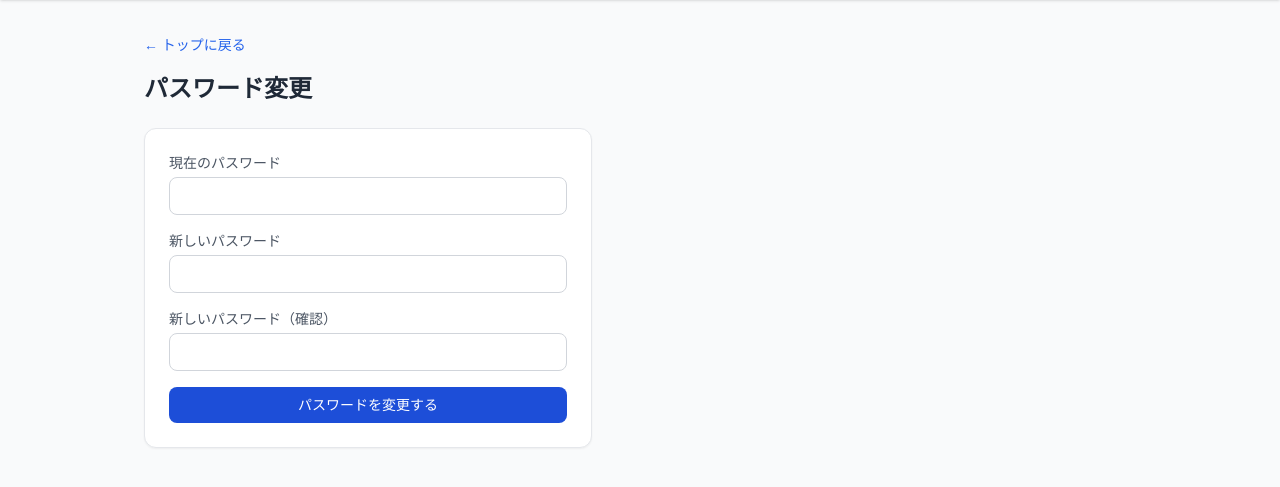
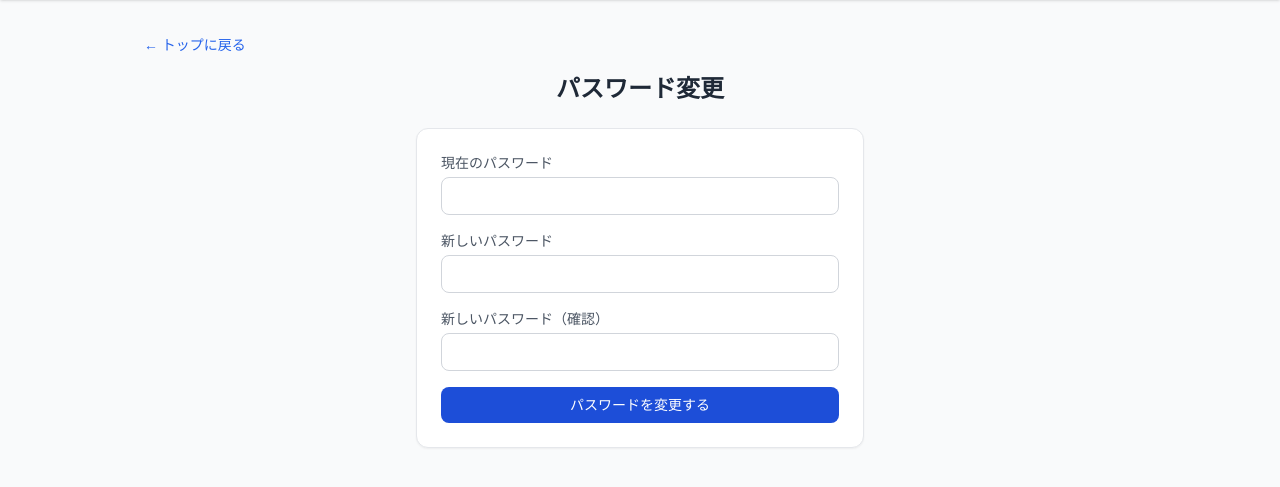
Before and after one commit to Atomic-Bombs/perttime-system, a Flask app: page /change_password in a window 1280 px wide. Shown: the part 64-551 px from the top of the page. Run offline with Flask 3, Linux system fonts and the light colour scheme; the visitor is signed in with stand-in values (Sample User, id 1); some libraries are stand-ins or nearby versions.

Commit message:
「パスワード変更」をセンターに持ってくる　next PWとID同じはダメ＆記録ページの作成

```diff
--- a/templates/change_password.html
+++ b/templates/change_password.html
@@ -22,7 +22,7 @@
     <main class="max-w-5xl mx-auto px-4 py-8">
         <a href="/" class="text-blue-600 text-sm hover:underline">← トップに戻る</a>
 
-        <h2 class="text-2xl font-semibold text-gray-800 mt-4 mb-6">パスワード変更</h2>
+        <h2 class="text-2xl font-semibold text-gray-800 mt-4 mb-6 text-center">パスワード変更</h2>
 
         {% if error %}
         <div class="bg-red-100 text-red-700 border border-red-300 rounded-lg px-4 py-3 mb-4 text-sm">
@@ -30,7 +30,7 @@
         </div>
         {% endif %}
 
-        <div class="bg-white rounded-xl shadow-sm border border-gray-200 p-6 max-w-md">
+        <div class="bg-white rounded-xl shadow-sm border border-gray-200 p-6 max-w-md mx-auto">
             <form action="/change_password" method="POST" class="space-y-4">
                 <div>
                     <label class="block text-sm text-gray-600 mb-1">現在のパスワード</label>
```
